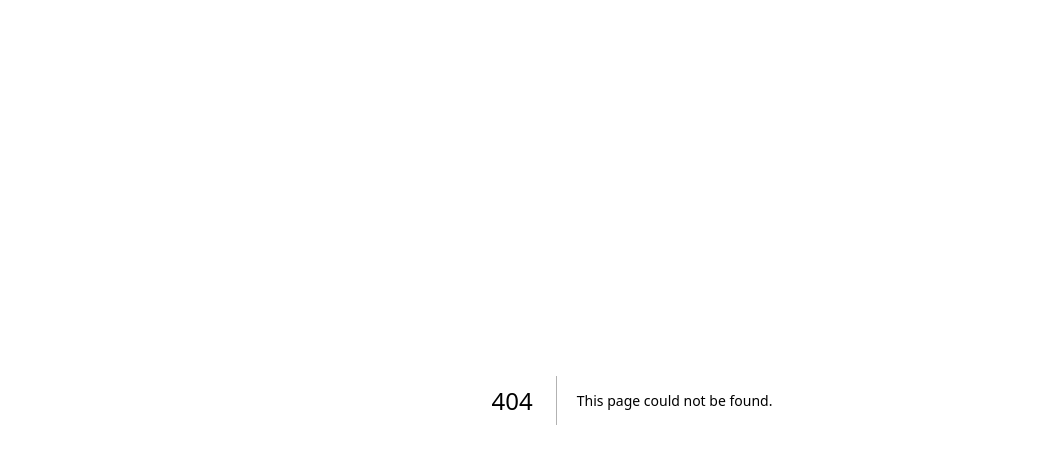
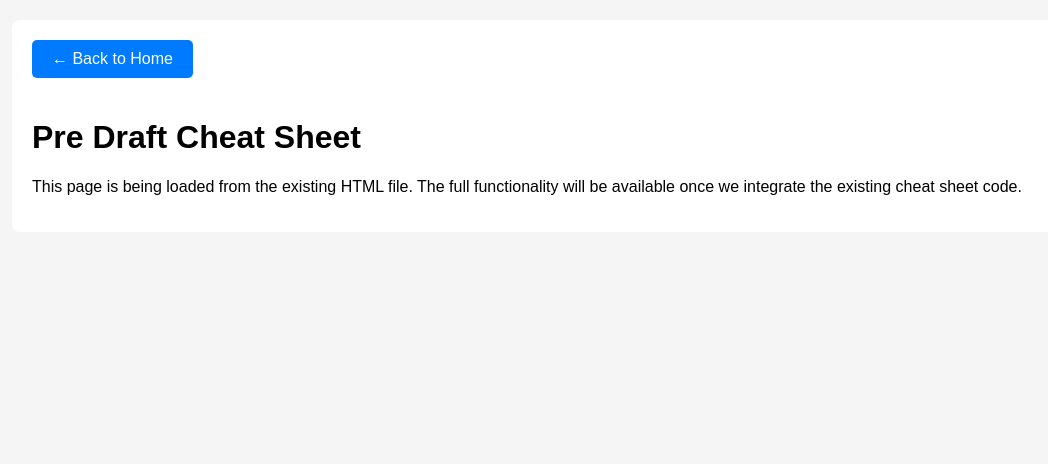
Before and after one commit to haydenrussell12/ff-api-skeleton, a Next.js app: page /cheat-sheet in a window 1280 px wide. Before the commit this address had no page. Shown: the top 464 px of the page, without its empty margins (8-1056 px from the left). Built offline with nearby package versions, Linux system fonts and the light colour scheme.

Commit message:
feat: Add draft-analyzer and cheat-sheet routes to Next.js app

```diff
--- /dev/null
+++ b/app/cheat-sheet/page.tsx
@@ -0,0 +1,44 @@
+export default function CheatSheetPage() {
+  return (
+    <div dangerouslySetInnerHTML={{
+      __html: `
+        <!DOCTYPE html>
+        <html lang="en">
+        <head>
+            <meta charset="UTF-8">
+            <meta name="viewport" content="width=device-width, initial-scale=1.0">
+            <title>Pre Draft Cheat Sheet - Fantasy Football</title>
+            <style>
+                body { font-family: Arial, sans-serif; margin: 0; padding: 20px; background: #f5f5f5; }
+                .container { max-width: 1200px; margin: 0 auto; background: white; padding: 20px; border-radius: 8px; }
+                .back-button { display: inline-block; padding: 10px 20px; background: #007bff; color: white; text-decoration: none; border-radius: 5px; margin-bottom: 20px; }
+                .back-button:hover { background: #0056b3; }
+            </style>
+        </head>
+        <body>
+            <div class="container">
+                <a href="/" class="back-button">← Back to Home</a>
+                <h1>Pre Draft Cheat Sheet</h1>
+                <p>This page is being loaded from the existing HTML file. The full functionality will be available once we integrate the existing cheat sheet code.</p>
+                <div id="cheat-sheet-content">
+                    <!-- Content will be loaded here -->
+                </div>
+            </div>
+            <script>
+                // Load the existing cheat sheet HTML
+                fetch('/pre-draft-cheat-sheet.html')
+                    .then(response => response.text())
+                    .then(html => {
+                        document.getElementById('cheat-sheet-content').innerHTML = html;
+                    })
+                    .catch(error => {
+                        console.error('Error loading cheat sheet:', error);
+                        document.getElementById('cheat-sheet-content').innerHTML = '<p>Error loading cheat sheet. Please try again.</p>';
+                    });
+            </script>
+        </body>
+        </html>
+      `
+    }} />
+  );
+}
```
Also changed, not shown: app/draft-analyzer/page.tsx (added, +44 -0 lines).
